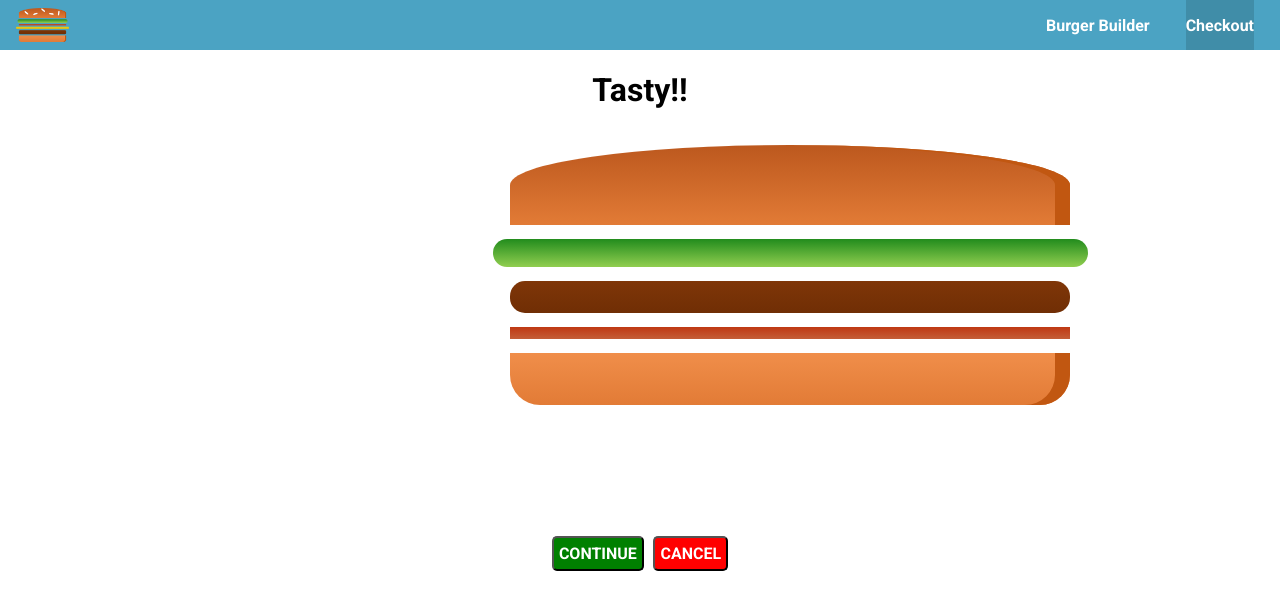
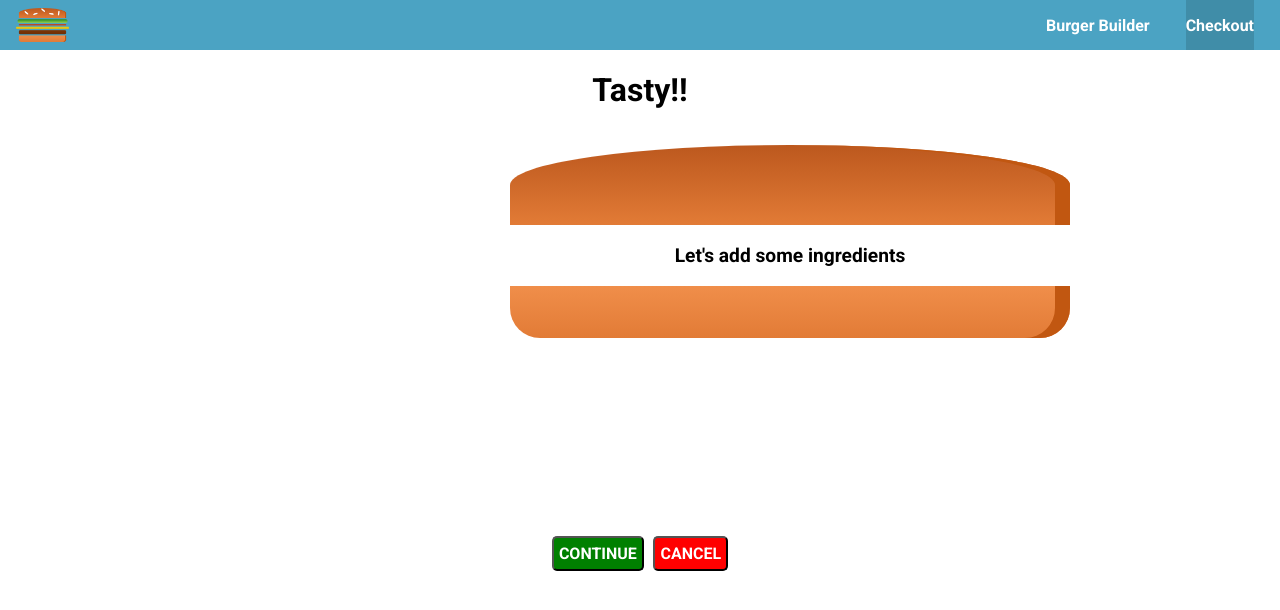
Before and after one commit to germancardenasm/burgerRestaurantOrderSystem, a React (Create React App) app: page /checkout in a window 1280 px wide. Shown: the top 610 px of the page. Built offline with nearby package versions, Linux system fonts and the light colour scheme.

Commit message:
Pass query params to the checkout page

```diff
--- a/src/App.js
+++ b/src/App.js
@@ -1,16 +1,28 @@
-import React from 'react';
+import React, { Suspense } from 'react';
 import Layout from './components/Layout/Layout';
 import BurgerBuilder from './containers/BurgerBuilder/BurgerBuilder';
-import Checkout from './containers/Checkout/Checkout';
-import { Route } from 'react-router-dom';
+
+import { Route, Switch } from 'react-router-dom';
 import './App.css';
+const Checkout = React.lazy(() => import('./containers/Checkout/Checkout'));
 
 function App() {
 	return (
 		<div>
 			<Layout>
-				<Route path='/' exact component={BurgerBuilder} />
-				<Route path='/checkout' exact component={Checkout} />
+				<Switch>
+					<Route path='/' exact component={BurgerBuilder} />
+					<Route
+						path='/checkout'
+						render={() => (
+							<Suspense
+								fallback={<div>Loading checkout page</div>}
+							>
+								<Checkout></Checkout>
+							</Suspense>
+						)}
+					/>
+				</Switch>
 			</Layout>
 		</div>
 	);
--- a/src/components/Navigation/NavItems/NavItems.js
+++ b/src/components/Navigation/NavItems/NavItems.js
@@ -1,6 +1,4 @@
 import React from 'react';
-import Aux from '../../../hoc/Aux';
-import NavItem from './NavItem/NavItem';
 import { NavLink } from 'react-router-dom';
 import './NavItems.css';
 
--- a/src/components/Order/CheckoutSummary/CheckoutSummary.js
+++ b/src/components/Order/CheckoutSummary/CheckoutSummary.js
@@ -10,10 +10,10 @@ const CheckoutSummary = props => {
 			<div style={{ width: '100%', margin: 'auto' }}>
 				<BurgerGraphic ingredients={props.ingredients} />
 			</div>
-			<Button type='success' click>
+			<Button type='success' click={props.onCheckoutContinue}>
 				CONTINUE
 			</Button>
-			<Button type='danger' click>
+			<Button type='danger' click={props.onCheckoutCancel}>
 				CANCEL
 			</Button>
 		</div>
--- a/src/containers/BurgerBuilder/BurgerBuilder.js
+++ b/src/containers/BurgerBuilder/BurgerBuilder.js
@@ -82,8 +82,7 @@ class BurgerBuilder extends Component {
 	};
 
 	placeOrder = () => {
-		console.log('purchase');
-		this.setState({ loading: true });
+		/* this.setState({ loading: true });
 		const order = {
 			ingredients: this.state.ingredients,
 			price: this.state.price,
@@ -114,7 +113,18 @@ class BurgerBuilder extends Component {
 					loading: false,
 					purchasing: false
 				})
+      ); */
+		const queryParams = [];
+		for (let i in this.state.ingredients) {
+			queryParams.push(
+				encodeURI(i) + '=' + encodeURI(this.state.ingredients[i])
 			);
+		}
+		const queryString = queryParams.join('&');
+		this.props.history.push({
+			pathname: '/checkout',
+			search: '?' + queryString
+		});
 	};
 
 	render() {
--- a/src/containers/Checkout/Checkout.js
+++ b/src/containers/Checkout/Checkout.js
@@ -1,20 +1,50 @@
 import React, { Component } from 'react';
+import { withRouter } from 'react-router-dom';
 import CheckoutSummary from '../../components/Order/CheckoutSummary/CheckoutSummary';
 
-export default class Checkout extends Component {
-	state = {
-		ingredients: {
-			salad: 1,
-			meat: 1,
-			bacon: 1,
-			chesse: 1
+class Checkout extends Component {
+	constructor(props) {
+		super(props);
+		this.state = {
+			ingredients: {
+				salad: 1,
+				meat: 1,
+				bacon: 1,
+				chesse: 1
+			}
+		};
+	}
+
+	componentDidMount() {
+		const query = new URLSearchParams(this.props.location.search);
+		const ingredients = {};
+		for (let param of query.entries()) {
+			ingredients[param[0]] = +param[1];
 		}
+		this.setState({
+			ingredients: ingredients
+		});
+	}
+
+	onCheckoutContinue = () => {
+		this.props.history.replace('/checkout/contact-data');
 	};
+
+	onCheckoutCancel = () => {
+		this.props.history.goBack();
+	};
+
 	render() {
 		return (
 			<div>
-				<CheckoutSummary ingredients={this.state.ingredients} />
+				<CheckoutSummary
+					ingredients={this.state.ingredients}
+					onCheckoutContinue={this.onCheckoutContinue}
+					onCheckoutCancel={this.onCheckoutCancel}
+				/>
 			</div>
 		);
 	}
 }
+
+export default withRouter(Checkout);
```
Also changed, not shown: src/components/Navigation/Sidedrawer/Sidedrawer.js (+11 -8 lines), src/components/OrderSumary/OrderSumary.js (+4 -4 lines).
